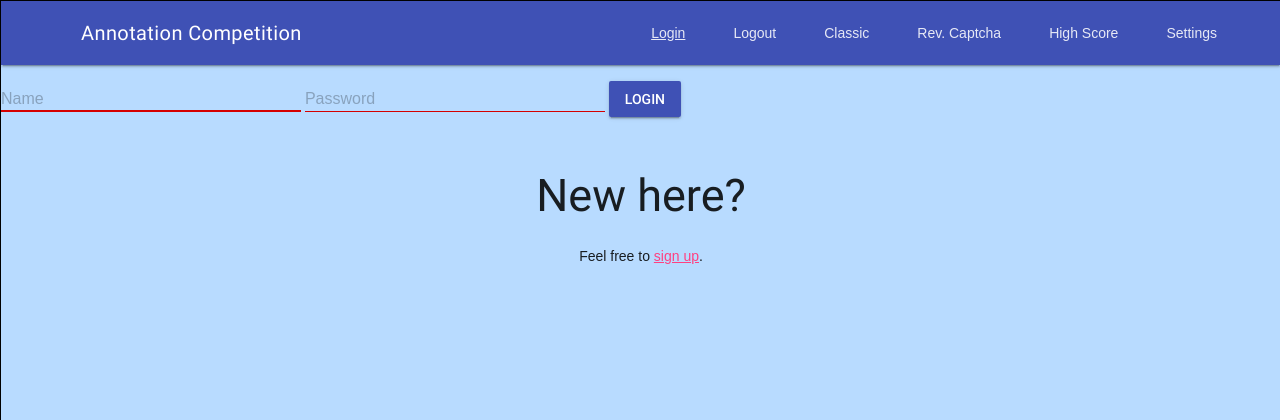
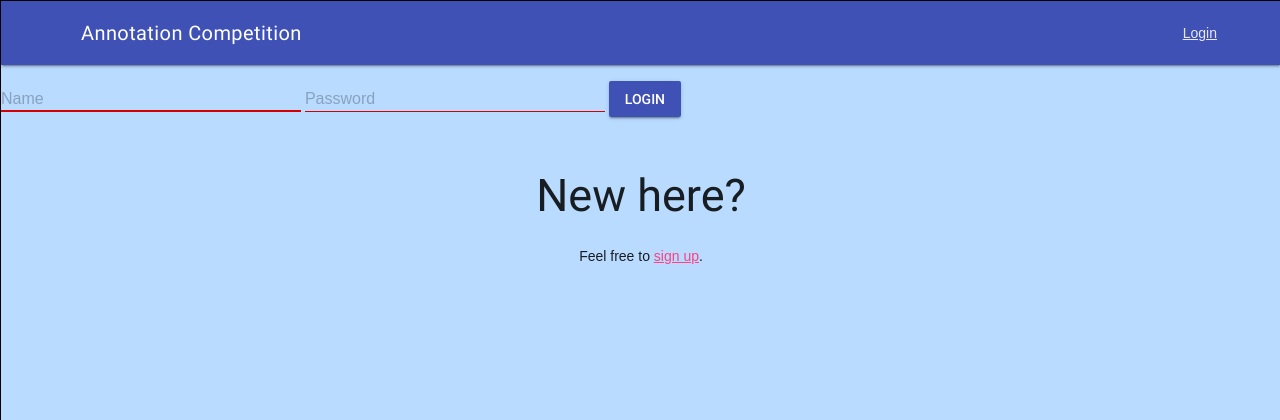
Before and after one commit to muesal/annotation-competition, a Flask app: a page that uses src/acomp/templates/base.html in a window 1280 px wide. Shown: the top 420 px of the page. Run offline with Flask 2, Linux system fonts and the light colour scheme; parts of the project's set-up code (start-up, migrations or seed data) failed here and were passed over; some libraries are stand-ins or nearby versions.

Commit message:
Show login/logout based on context

```diff
--- a/src/acomp/templates/base.html
+++ b/src/acomp/templates/base.html
@@ -34,12 +34,21 @@
             <!-- Add spacer, to align navigation to the right -->
             <div class="mdl-layout-spacer"></div>
             <nav class="mdl-navigation">
-                <a class="mdl-navigation__link" href="{{ url_for('login') }}">{% block loginlink %}Login{% endblock %}</a>
-                <a class="mdl-navigation__link" href="{{ url_for('logout') }}">{% block logoutlink %}Logout{% endblock %}</a>
-                <a class="mdl-navigation__link" href="{{ url_for('classic') }}">{% block classiclink %}Classic{% endblock %}</a>
-                <a class="mdl-navigation__link" href="{{ url_for('captcha') }}">{% block captchalink %}Rev. Captcha{% endblock %}</a>
-                <a class="mdl-navigation__link" href="{{ url_for('highscore') }}">{% block highscorelink %} High Score{% endblock %}</a>
-                <a class="mdl-navigation__link" href="{{ url_for('settings') }}">{% block settingsLink %}Settings{% endblock %}</a>
+                {% if current_user.is_authenticated %}
+                <a class="mdl-navigation__link" href="{{ url_for('classic') }}">{% block classiclink %}
+                Classic{% endblock %}</a>
+                <a class="mdl-navigation__link" href="{{ url_for('captcha') }}">{% block captchalink %}Rev.
+                    Captcha{% endblock %}</a>
+                <a class="mdl-navigation__link" href="{{ url_for('highscore') }}">{% block highscorelink %} High
+                    Score{% endblock %}</a>
+                <a class="mdl-navigation__link" href="{{ url_for('settings') }}">{% block settingsLink %}
+                    Settings{% endblock %}</a>
+                <a class="mdl-navigation__link" href="{{ url_for('logout') }}">{% block logoutlink %}
+                     &#x23FB{% endblock %}</a>
+                {% else %}
+                <a class="mdl-navigation__link" href="{{ url_for('login') }}">{% block loginlink %}
+                    Login{% endblock %}</a>
+                {% endif %}
             </nav>
         </div>
     </header>
```
